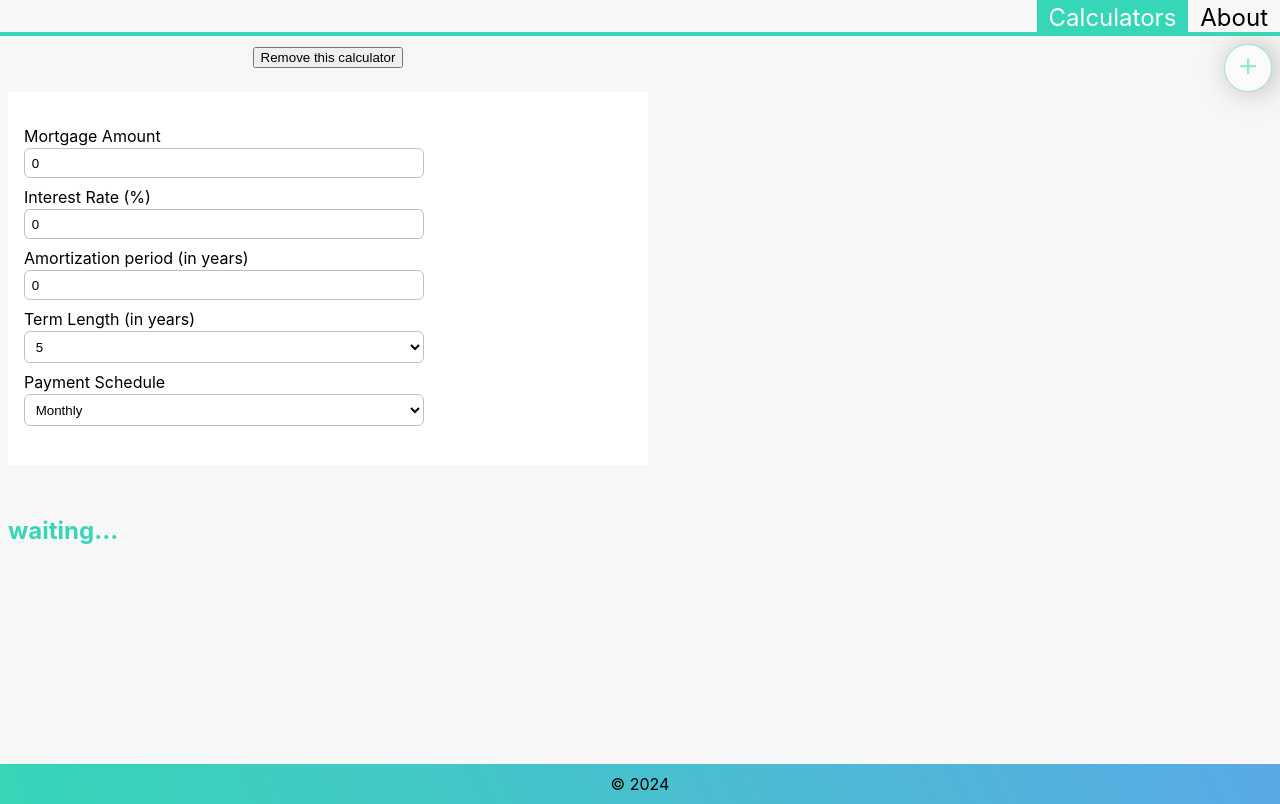
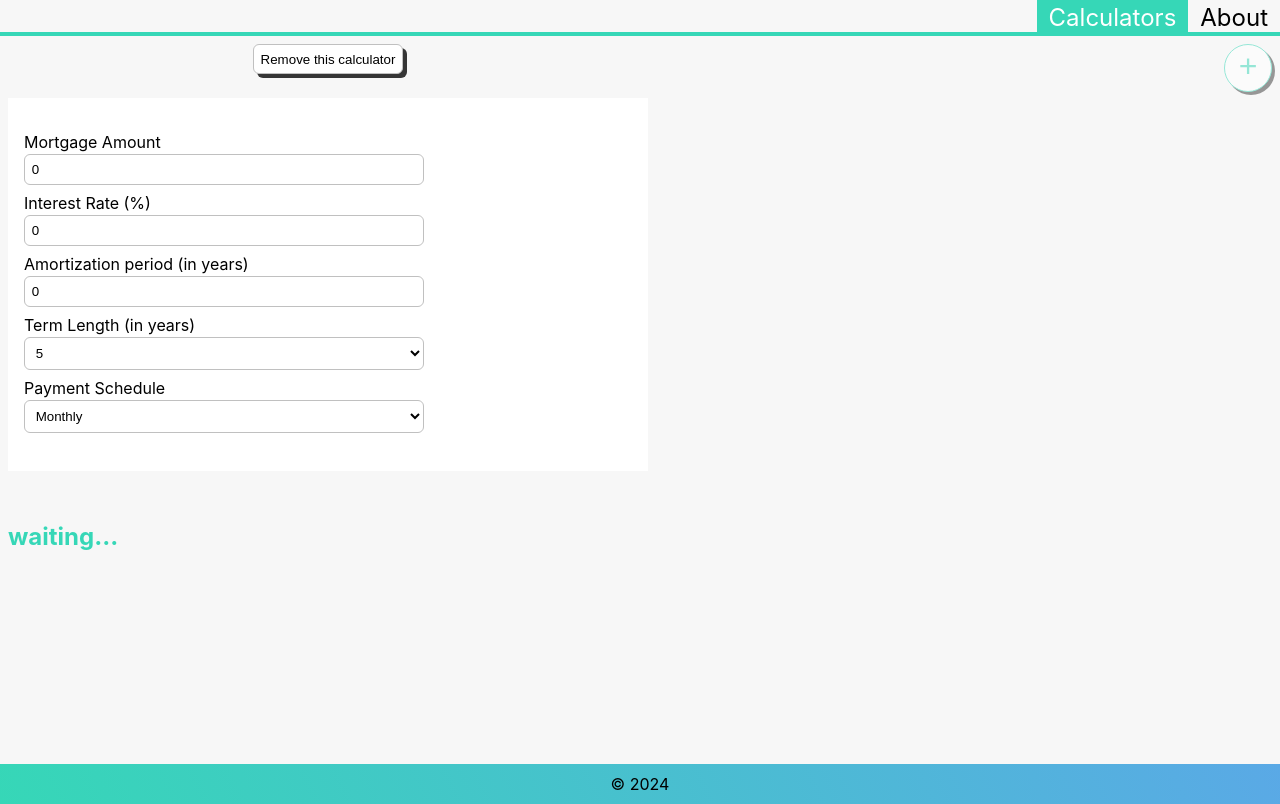
Before and after one commit to TYLER-JM/mocalc, a React (Vite) app: page /calculators in a window 1280 px wide. Both pictures are taken after a click on the button "click to add a calculator". Built offline with nearby package versions, Linux system fonts and the light colour scheme; a web font is replaced by a local one.

Commit message:
updates buttons styles across site

```diff
--- a/src/components/Calculator.tsx
+++ b/src/components/Calculator.tsx
@@ -55,6 +55,7 @@ export default function Calculator({
     <div className="calculator">
       <div className="calculator-remove">
         <button
+          className="btn"
           onClick={() => setCalculators((prev) => prev.filter(calc => calc.id !== calculator.id))}
         >
           Remove this calculator
--- a/src/main.css
+++ b/src/main.css
@@ -2,6 +2,7 @@
 @import "./styles/variables.css" layer(composition);
 @import "styles/composition.css" layer(composition);
 @import "./styles/utilities.css" layer(utility);
+@import "./styles/components.css" layer(components);
 
 
 @layer composition {
--- a/src/styles/calculators.css
+++ b/src/styles/calculators.css
@@ -40,7 +40,8 @@
             color: var(--turquoise);
             opacity: 0.5;
             transition: all 0.2s ease-in-out, height 0.5s ease-out, width 0.5s ease-out;
-            box-shadow: rgba(0,0,0,0.5) 4px 0 30px;
+            /*box-shadow: rgba(0,0,0,0.5) 4px 0 30px;*/
+            box-shadow: 3px 3px 0 0 rgba(0, 0, 0, 0.78);
             background-color: white;
             display: flex;
             align-items: center;
@@ -53,11 +54,15 @@
     }
     .add-calculator button:hover {
         opacity: 1;
+        transform: translateY(1px) translateX(1px);
+        box-shadow: 2px 2px 0 0 rgba(0, 0, 0, 0.78);
     }
     .add-calculator button:active {
         opacity: 1;
-        box-shadow: rgba(0,0,0,0.5) 2px 0 15px;
-        transform: translateY(2px);
+        /*box-shadow: rgba(0,0,0,0.5) 2px 0 15px;*/
+        /*transform: translateY(2px);*/
+        transform: translateY(2px) translateX(2px);
+        box-shadow: 1px 1px 0 0 rgba(0, 0, 0, 0.78);
     }
     .add-calculator[data-calculators="empty"] {
         top: 35%;
--- /dev/null
+++ b/src/styles/components.css
@@ -0,0 +1,20 @@
+.btn {
+    display: inline-block;
+    border: 1px solid silver;
+    background-color: white;
+    border-radius: 6px;
+    padding: 0.5em 0.5em;
+    box-shadow: 4px 4px 0 0 rgba(0, 0, 0, 0.78);
+    transition: all 0.3s ease;
+}
+
+.btn:hover {
+    filter: brightness(0.9);
+    transform: translateY(1px) translateX(1px);
+    box-shadow: 3px 3px 0 0 rgba(0, 0, 0, 0.78);
+}
+
+.btn:active {
+    transform: translateY(2px) translateX(2px);
+    box-shadow: 2px 2px 0 0 rgba(0, 0, 0, 0.78);
+}
--- a/src/styles/composition.css
+++ b/src/styles/composition.css
@@ -97,19 +97,20 @@ main {
     border-radius: 100%;
     font-family: monospace;
     transition: all 0.2s ease-in-out, height 0.5s ease-out, width 0.5s ease-out;
-    box-shadow: rgba(0,0,0,0.3) 2px 0 15px;
+    box-shadow: 3px 3px 0 0 rgba(0, 0, 0, 0.78);
     background-color: white;
     display: inline-flex;
     align-items: center;
     justify-content: center;
 }
 .inline-button:hover {
-    transform: scale(1.1);
+    transform: translateY(1px) translateX(1px);
+    box-shadow: 2px 2px 0 0 rgba(0, 0, 0, 0.78);
 }
 .inline-button:active {
     opacity: 1;
-    box-shadow: rgba(0,0,0,0.5) 2px 0 15px;
-    transform: scale(1.1) translateY(2px);
+    transform: translateY(2px) translateX(2px);
+    box-shadow: 1px 1px 0 0 rgba(0, 0, 0, 0.78);
 }
 
 footer {
```
